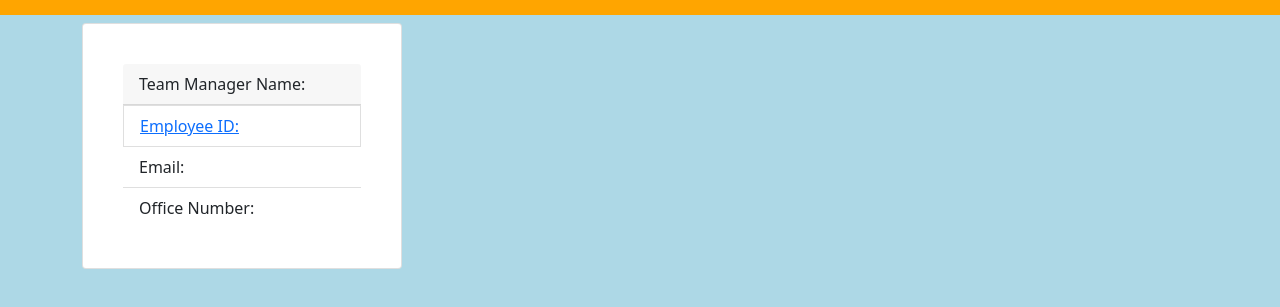
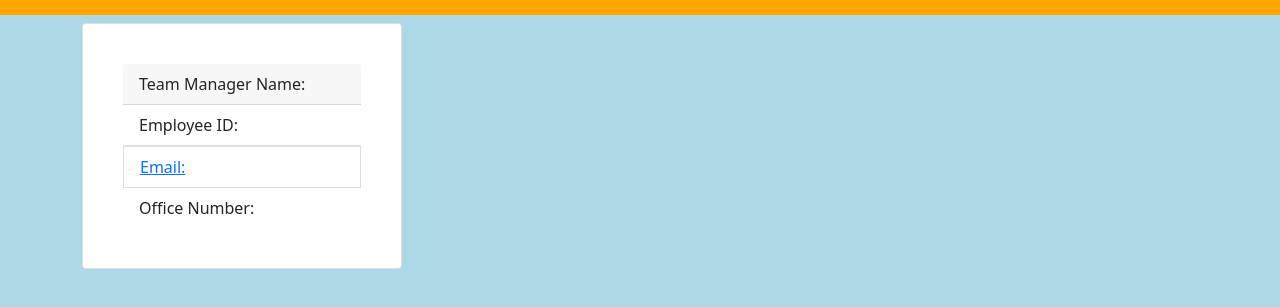
Before and after one commit to ckim1999/Project-Team-Profile-Gen, a website: page web.html in a window 1280 px wide. Shown: the part 73-380 px from the top of the page. Drawn offline with nearby package versions, Linux system fonts and the light colour scheme.

Commit message:
put the hyperlink to the appropriate section

```diff
--- a/web.html
+++ b/web.html
@@ -19,9 +19,9 @@
         <div class="card" style="width: 20rem; padding: 40px";>
             <div class="card-header">Team Manager Name: </div>
             <ul class="list-group list-group-flush">
-              <a href=""><li class="list-group-item">Employee ID: </li></a>
-              <li class="list-group-item">Email: </li>
-              <li class="list-group-item">Office Number: </li>
+                <li class="list-group-item">Employee ID: </li>
+                <a href=""><li class="list-group-item">Email: </li></a>
+                <li class="list-group-item">Office Number: </li>
             </ul>
         </div>
     </div>
```
